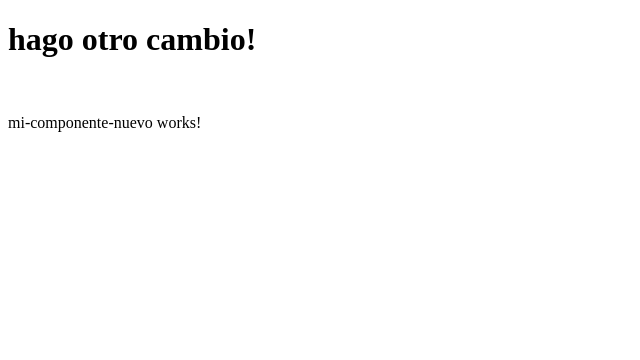
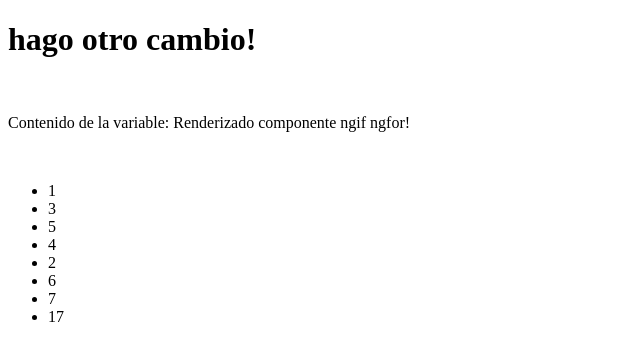
Before and after one commit to kaneproject/mean-stack-intro, an Angular app in the folder javascript/ejemplo06-angular2/ejemplo-02-angular2/: page / in a window 1280 px wide. Shown: the top 360 px of the page, without its empty margins (0-640 px from the left). Built offline with nearby package versions, Linux system fonts and the light colour scheme.

Commit message:
Ejemplo ngFor Angular2

```diff
--- a/javascript/ejemplo06-angular2/ejemplo-02-angular2/src/app/app.module.ts
+++ b/javascript/ejemplo06-angular2/ejemplo-02-angular2/src/app/app.module.ts
@@ -5,11 +5,13 @@ import { HttpModule } from '@angular/http';
 
 import { AppComponent } from './app.component';
 import { MiComponenteNuevoComponent } from './mi-componente-nuevo/mi-componente-nuevo.component';
+import { Ejemplo01NgforNgifComponent } from './ejemplo01-ngfor-ngif/ejemplo01-ngfor-ngif.component';
 
 @NgModule({
   declarations: [
     AppComponent,
-    MiComponenteNuevoComponent
+    MiComponenteNuevoComponent,
+    Ejemplo01NgforNgifComponent
   ],
   imports: [
     BrowserModule,
@@ -17,6 +19,6 @@ import { MiComponenteNuevoComponent } from './mi-componente-nuevo/mi-componente-
     HttpModule
   ],
   providers: [],
-  bootstrap: [AppComponent,MiComponenteNuevoComponent]
+  bootstrap: [AppComponent,Ejemplo01NgforNgifComponent]
 })
 export class AppModule { }
--- /dev/null
+++ b/javascript/ejemplo06-angular2/ejemplo-02-angular2/src/app/ejemplo01-ngfor-ngif/ejemplo01-ngfor-ngif.component.html
@@ -0,0 +1,9 @@
+<p>
+  Contenido de la variable: {{variableDeInstancia}}
+</p>
+<br/>
+<ul>
+  <li *ngFor="let numero of tomaArray">
+    {{numero}}
+  </li>
+</ul>
--- /dev/null
+++ b/javascript/ejemplo06-angular2/ejemplo-02-angular2/src/app/ejemplo01-ngfor-ngif/ejemplo01-ngfor-ngif.component.ts
@@ -0,0 +1,19 @@
+import { Component, OnInit } from '@angular/core';
+
+@Component({
+  selector: 'app-ejemplo01-ngfor-ngif',
+  templateUrl: './ejemplo01-ngfor-ngif.component.html',
+  styleUrls: ['./ejemplo01-ngfor-ngif.component.css']
+})
+export class Ejemplo01NgforNgifComponent implements OnInit {
+
+  variableDeInstancia :string;
+  tomaArray :number[] = [1,3,5,4,2,6,7,17];
+  constructor() {
+    this.variableDeInstancia = "Renderizado componente ngif ngfor!"
+  }
+
+  ngOnInit() {
+  }
+
+}
--- a/javascript/ejemplo06-angular2/ejemplo-02-angular2/src/index.html
+++ b/javascript/ejemplo06-angular2/ejemplo-02-angular2/src/index.html
@@ -11,6 +11,6 @@
 <body>
   <app-root>Loading...</app-root>
   <br/>
-  <app-mi-componente-nuevo>Cargando y no termina!</app-mi-componente-nuevo>
+  <app-ejemplo01-ngfor-ngif>Cargando componente app-ejemplo01-ngfor-ngif</app-ejemplo01-ngfor-ngif>
 </body>
 </html>
```
Also changed, not shown: javascript/ejemplo06-angular2/ejemplo-02-angular2/src/app/ejemplo01-ngfor-ngif/ejemplo01-ngfor-ngif.component.css (added), 1 other file (tests, documents, lock files or other folders).
